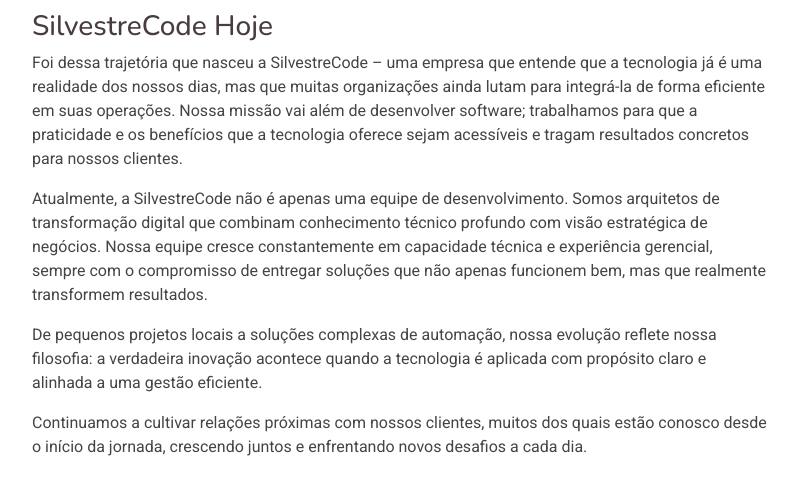
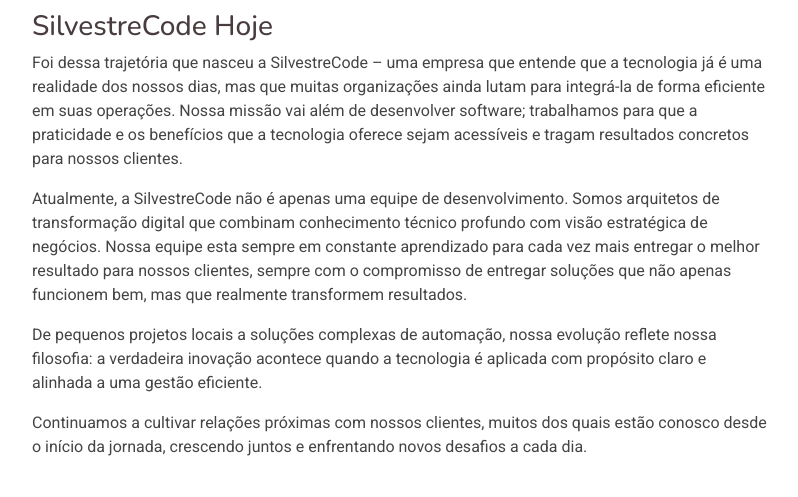
Before and after one commit to estuart27/Meusite, a Django app: page /sobrenois in a window 1280 px wide. Shown: the part 3877-4374 px from the top of the page, without its empty margins (50-848 px from the left). Run offline with Django 5.2, Linux system fonts and the light colour scheme; data comes from the database, SQL or seed files in the repository; some libraries are stand-ins or nearby versions.

Commit message:
Atualizando-13/04/2025

```diff
--- a/OnePage/templates/OnePage/portfolio-details.html
+++ b/OnePage/templates/OnePage/portfolio-details.html
@@ -233,7 +233,7 @@
               </p>
 
               <p>
-                Atualmente, a SilvestreCode não é apenas uma equipe de desenvolvimento. Somos arquitetos de transformação digital que combinam conhecimento técnico profundo com visão estratégica de negócios. Nossa equipe cresce constantemente em capacidade técnica e experiência gerencial, sempre com o compromisso de entregar soluções que não apenas funcionem bem, mas que realmente transformem resultados.
+                Atualmente, a SilvestreCode não é apenas uma equipe de desenvolvimento. Somos arquitetos de transformação digital que combinam conhecimento técnico profundo com visão estratégica de negócios. Nossa equipe esta sempre em constante aprendizado para cada vez mais entregar o melhor resultado para nossos clientes, sempre com o compromisso de entregar soluções que não apenas funcionem bem, mas que realmente transformem resultados.
               </p>
 
               <p>
```
